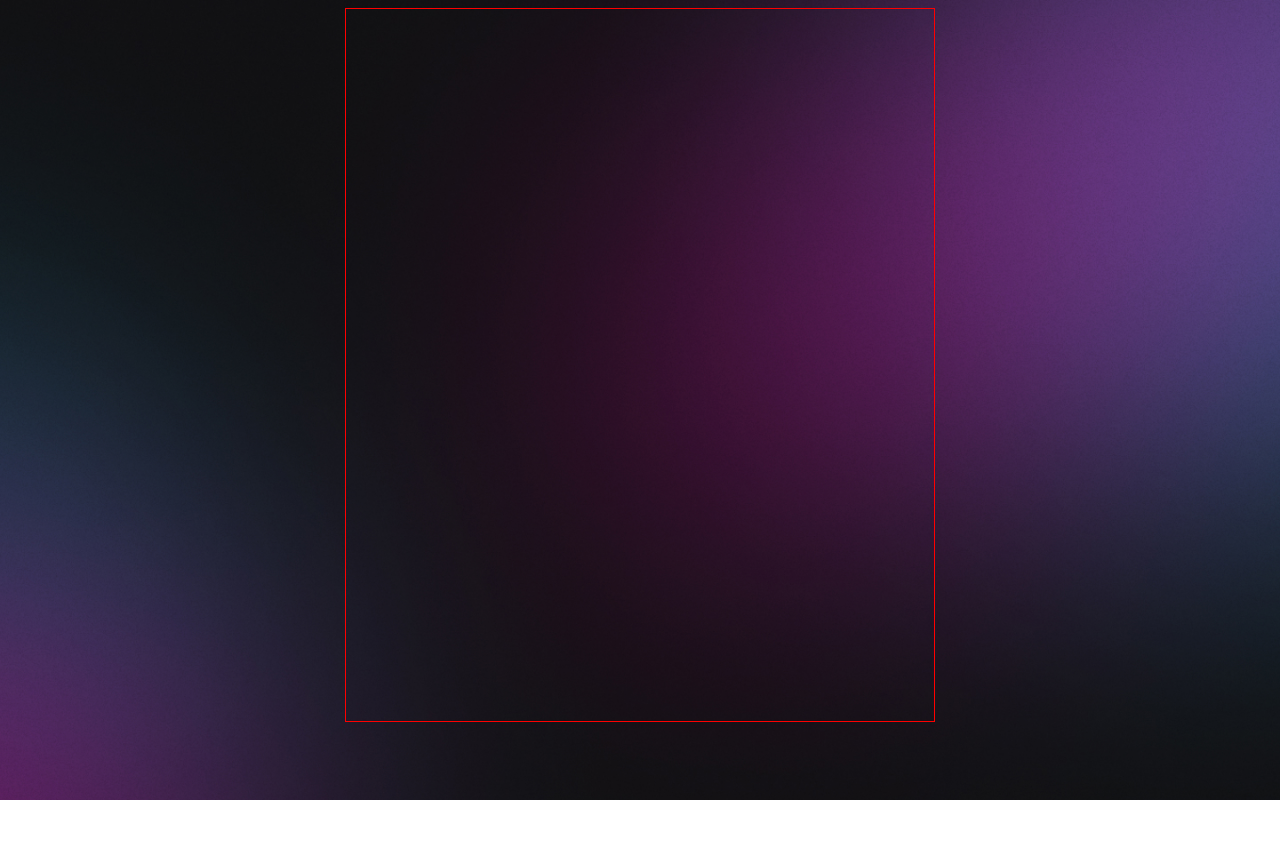
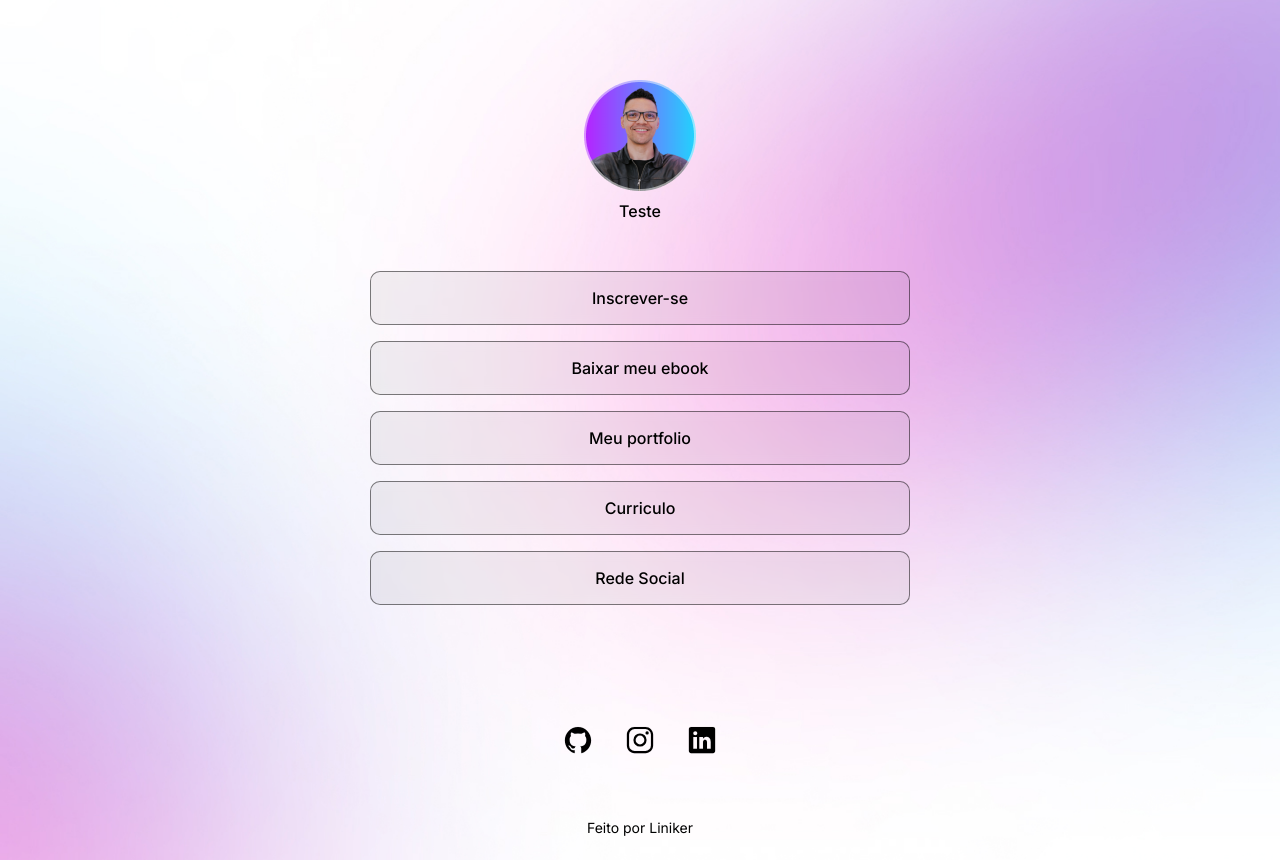
Before and after one commit to LinikerLopes/DevLinks, a plain HTML site: page index.html in a window 1280 px wide. Before the commit the page ends 800 px from the top, so only its background shows below. Drawn offline with nearby package versions, Linux system fonts and the light colour scheme.

Commit message:
Salvando

```diff
--- a/index.html
+++ b/index.html
@@ -1,6 +1,9 @@
 <!DOCTYPE html>
-<html lang="pt-br">
+<html lang="pt-br" class="light">
   <head>
+    <link rel="preconnect" href="https://fonts.googleapis.com"/>
+    <link rel="preconnect" href="https://fonts.gstatic.com" crossorigin/>
+    <link href="https://fonts.googleapis.com/css2?family=Inter:wght@400;500&display=swap" rel="stylesheet"/>
     <meta charset="UTF-8" />
     <meta name="viewport" content="width=device-width, initial-scale=1.0" />
     <title>Projeto</title>
@@ -9,8 +12,27 @@
   <body>
     <div id="container">
         <div id="profile">
-            <img src="" alt="">
+            <img src="./assets/avatar.png" alt=""/>
+            <p>Teste</p>
         </div>
+        <ul>
+          <li><a href="#">Inscrever-se</a></li>
+           <li><a href="#">Baixar meu ebook</a></li>
+            <li><a href="#">Meu portfolio</a></li>
+             <li><a href="#">Curriculo</a></li>
+              <li><a href="#" target="_blank">Rede Social</a></li>
+        </ul>
     </div>
+    <div id="social-links">
+      <a href="" target="_blank"><ion-icon name="logo-github"></ion-icon></a>
+      <a href="" target="_blank"><ion-icon name="logo-instagram"></ion-icon></a>
+      <a href="" target="_blank"><ion-icon name="logo-linkedin"></ion-icon></a>
+
+    </div>
+    <footer>
+      <p>Feito por <a href="" target="_blank">Liniker</a></p>
+    </footer>
+    <script type="module" src="https://unpkg.com/ionicons@7.1.0/dist/ionicons/ionicons.esm.js"></script>
+<script nomodule src="https://unpkg.com/ionicons@7.1.0/dist/ionicons/ionicons.js"></script>
   </body>
 </html>
--- a/style.css
+++ b/style.css
@@ -1,10 +1,112 @@
+* {
+  margin: 0;
+  padding: 0;
+  box-sizing: border-box;
+}
+
+:root{
+  --text-color: white;
+  --bg-url: url(./assets/bg-desktop.jpg);
+  --stroke-color: rgba(255,255,255,0.05);
+  --surface-color: rgba(255,255,255,0.1);
+  --highlight-color: rgba(255,255,255,0.2);
+}
+
+/*Modo Claro*/
+.light{
+  --text-color: black;
+  --bg-url: url(./assets/bg-desktop-light.jpg);
+  --stroke-color: rgba(0,0,0,0.5);
+  --surface-color: rgba(0,0,0,0.05);
+   --highlight-color: rgba(0,0,0,0.1);
+}
+
+body * {
+  font-family: "inter", sans-serif;
+   color: var(--text-color)
+}
 body {
-  background: url(./assets/bg-desktop.jpg) no-repeat top center/cover;
+  background: var(--bg-url) no-repeat top center/cover;
 }
 
 #container{
-  height: 712px;
   width: 588px;
-  border: 1px solid red;
-  margin: auto;
+  margin: 56px auto;
+  padding: 0 24px;
 }
+#profile{
+  text-align: center;
+  padding: 24px;
+}
+#profile img {
+  display: block;
+width: 112px;
+margin: auto;
+}
+
+#profile p{
+  font-weight: 500;
+  line-height: 24px;
+  margin-top: 8px;
+}
+
+/* links */
+
+ul{
+  list-style-type: none;
+  display: flex;
+  flex-direction: column;
+  gap: 16px;
+  padding: 24px 0;
+}
+
+ul li a {
+border: 1px solid var(--stroke-color);
+border-radius: 10px;
+
+display: flex;
+align-items: center;
+justify-content: center;
+padding: 16px 24px;
+
+background: var(--surface-color);
+
+backdrop-filter: blur(4px);
+-webkit-backdrop-filter: blue(4px);
+text-decoration: none;
+font-weight: 500;
+
+ transition: background 0.2s;
+}
+
+ul li a:hover{
+  background: var(--surface-color);
+  border: 1.5px solid var(--text-color);
+}
+
+#social-links{
+  display: flex;
+  padding: 24px 0;
+  font-size: 30px;
+justify-content: center;
+}
+#social-links a{
+  display: flex;
+  justify-content: center;
+  padding: 16px;
+  transition: background 0.2s;
+    border-radius: 50%;
+}
+#social-links a:hover{
+  background: var(--highlight-color);
+}
+
+footer{
+  padding: 24px;
+  text-align: center;
+  font-size: 14px;
+}
+
+footer a{
+  text-decoration: none;
+}
```
Also changed, not shown: assets/avatar.png (added), assets/bg-desktop-light.jpg (added).
